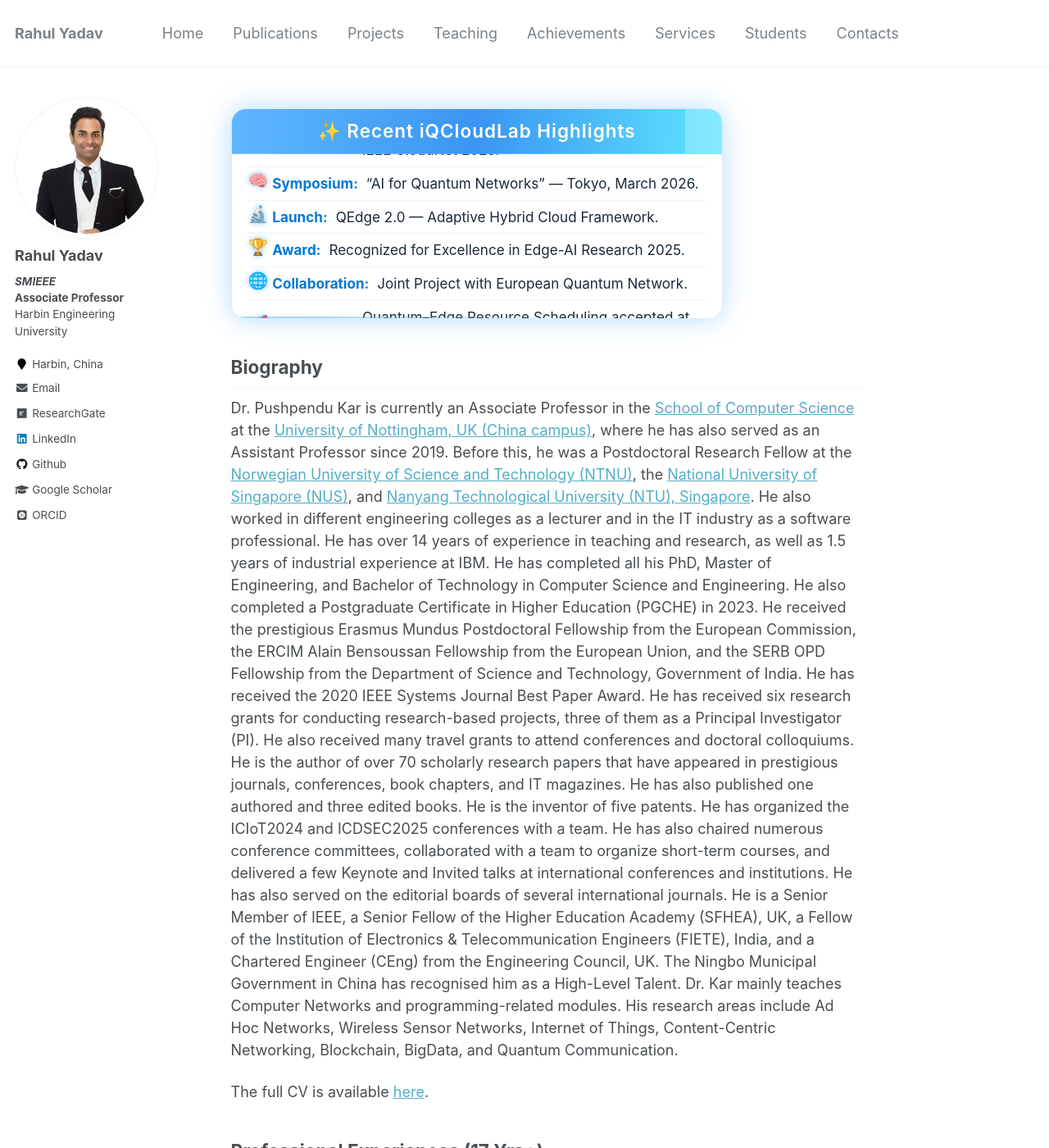
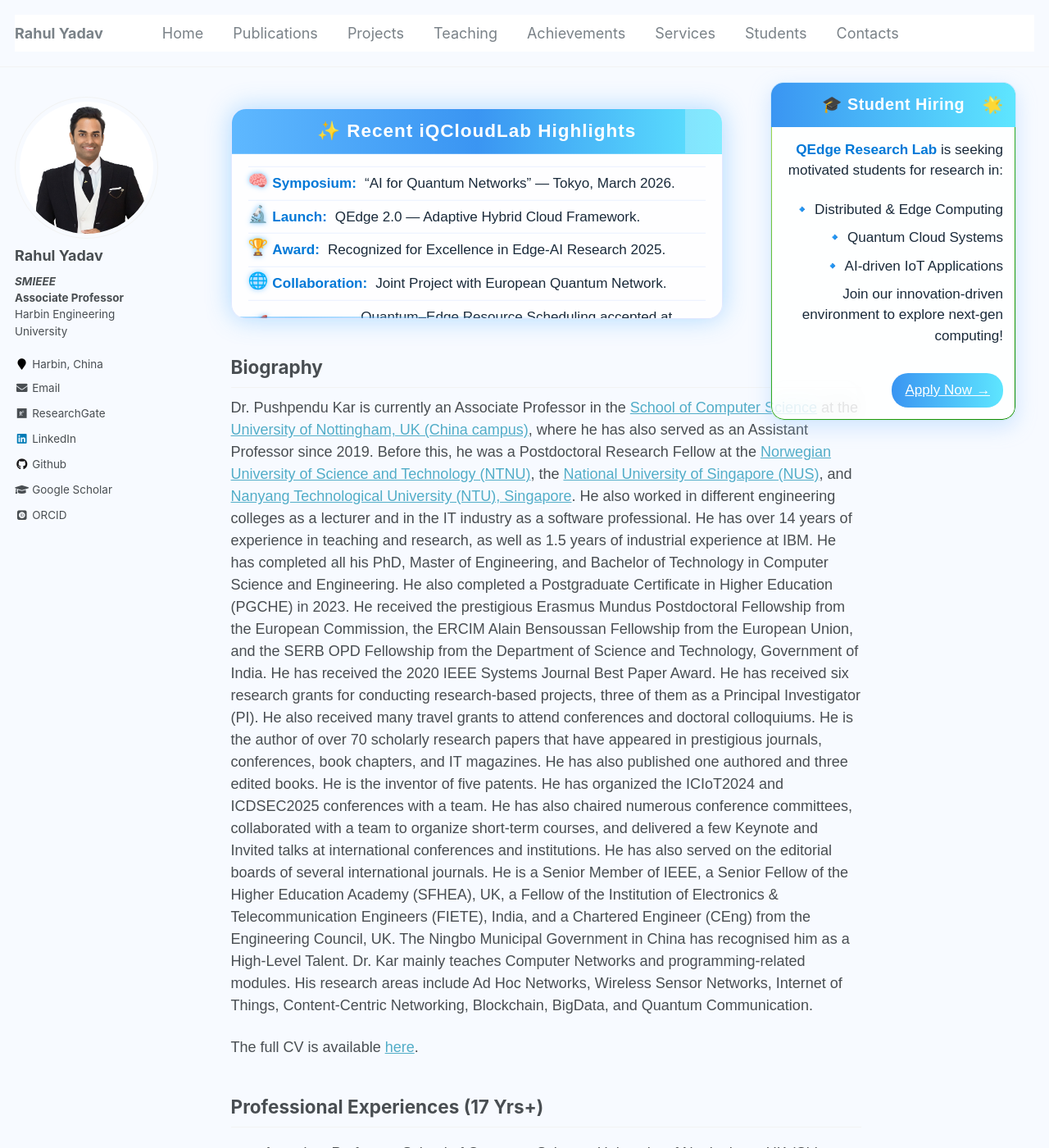
Before and after one commit to iQCloudLab/rahul.github.io, a Jekyll site: the page built from _pages/about.md, in a window 1280 px wide and 1400 px high. Shown: the whole window at 82% size. Built offline with Jekyll 4.4.1, drawn with Linux system fonts in a browser that asks for light colours; some web fonts are replaced; some of the changed lines change nothing that is shown.

Commit message:
Update about.md

```diff
--- a/_pages/about.md
+++ b/_pages/about.md
@@ -10,6 +10,112 @@ redirect_from:
 
 <style>
 /* === Page Setup (Neutral Light Background) === */
+
+
+/* === General Page Layout === */
+body {
+  background: #f7faff;
+  margin: 0;
+  padding: 0;
+  font-family: "Poppins", sans-serif;
+}
+
+/* === Announcement Box Container === */
+.hiring-box {
+  position: fixed;
+  top: 100px;
+  right: 40px;
+  width: 300px;
+  background: rgba(255, 255, 255, 0.85);
+  border: 1px solid rgba(90, 180, 255, 0.3);
+  border-radius: 16px;
+  backdrop-filter: blur(12px);
+  box-shadow: 0 8px 25px rgba(150, 200, 255, 0.4);
+  overflow: hidden;
+  animation: slideInRight 1.2s ease;
+  z-index: 999;
+}
+
+/* === Slide In Animation === */
+@keyframes slideInRight {
+  0% { transform: translateX(120%); opacity: 0; }
+  100% { transform: translateX(0); opacity: 1; }
+}
+
+/* === Header Section === */
+.hiring-header {
+  background: linear-gradient(90deg, #3a95f2, #5ee6ff);
+  color: white;
+  text-align: center;
+  padding: 12px;
+  font-weight: 600;
+  letter-spacing: 0.5px;
+  font-size: 1.1rem;
+  position: relative;
+}
+
+.hiring-header::after {
+  content: "🌟";
+  position: absolute;
+  right: 15px;
+  animation: spin 6s linear infinite;
+}
+@keyframes spin {
+  0% { transform: rotate(0deg); }
+  100% { transform: rotate(360deg); }
+}
+
+/* === Content Section === */
+.hiring-content {
+  padding: 15px;
+  text-align: right;
+  color: #1a2a3a;
+  font-size: 0.95rem;
+  line-height: 1.5;
+}
+
+.hiring-content strong {
+  color: #0078d7;
+}
+
+/* === Call to Action Button === */
+.hiring-btn {
+  display: inline-block;
+  background: linear-gradient(90deg, #3a95f2, #5ee6ff);
+  color: white;
+  padding: 8px 16px;
+  border-radius: 20px;
+  font-weight: 500;
+  text-decoration: none;
+  transition: all 0.3s ease;
+  margin-top: 10px;
+}
+
+.hiring-btn:hover {
+  background: linear-gradient(90deg, #5ee6ff, #3a95f2);
+  box-shadow: 0 0 10px rgba(80, 180, 255, 0.6);
+}
+
+/* === Glow Border Animation === */
+.hiring-box::before {
+  content: "";
+  position: absolute;
+  inset: 0;
+  border-radius: 16px;
+  padding: 1px;
+  background: linear-gradient(135deg, #5ee6ff, #3a95f2, #0078d7);
+  -webkit-mask:
+    linear-gradient(#fff 0 0) content-box,
+    linear-gradient(#fff 0 0);
+  -webkit-mask-composite: xor;
+  mask-composite: exclude;
+  animation: borderGlow 8s linear infinite;
+}
+@keyframes borderGlow {
+  0% { filter: hue-rotate(0deg); }
+  100% { filter: hue-rotate(360deg); }
+}
+
 
 
 /* === Glassmorphism Container === */
@@ -137,6 +243,24 @@ redirect_from:
 }
 </style>
 
+
+
+<!-- === Announcement Box === -->
+<div class="hiring-box">
+  <div class="hiring-header">🎓 Student Hiring</div>
+  <div class="hiring-content">
+    <p><strong>QEdge Research Lab</strong> is seeking motivated students for research in:</p>
+    <ul style="list-style: none; padding: 0; margin: 0; text-align: right;">
+      <li>🔹 Distributed & Edge Computing</li>
+      <li>🔹 Quantum Cloud Systems</li>
+      <li>🔹 AI-driven IoT Applications</li>
+    </ul>
+    <p>Join our innovation-driven environment to explore next-gen computing!</p>
+    <a href="#" class="hiring-btn">Apply Now →</a>
+  </div>
+</div>
+
+
 <!-- === Futuristic Announcement Box (Light Theme) === -->
 <div class="announcement-box">
   <div class="announcement-header">✨ Recent iQCloudLab Highlights</div>
```
